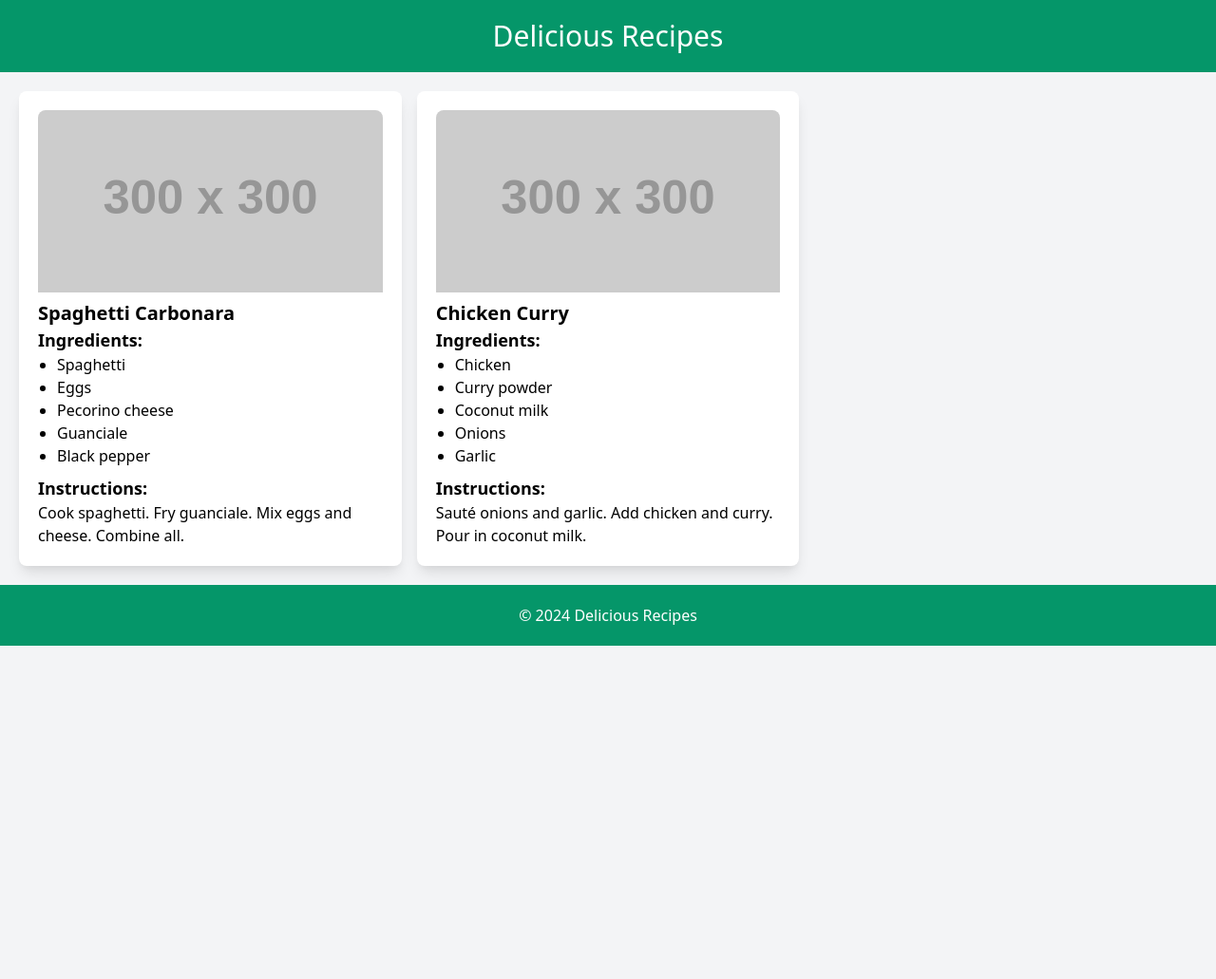
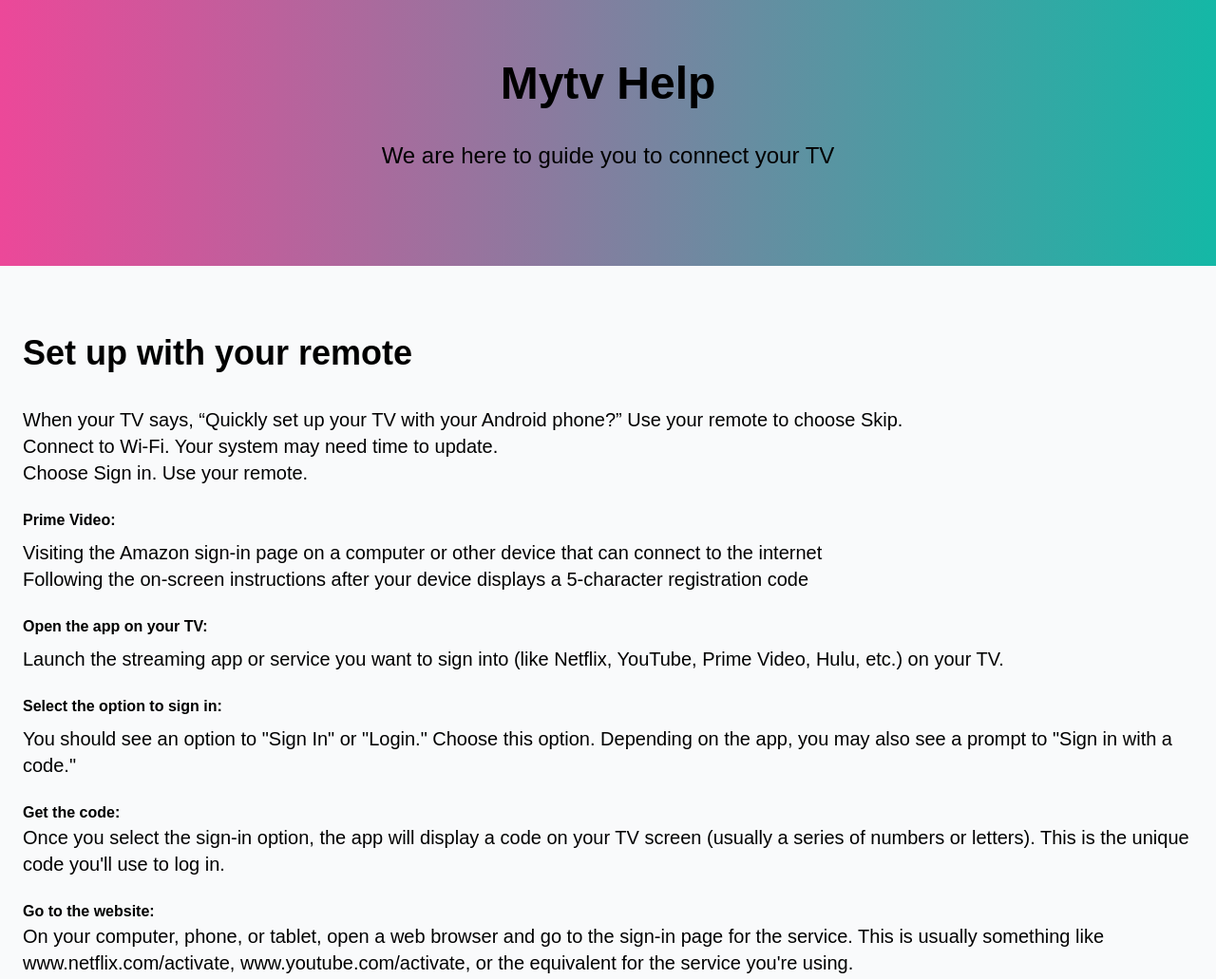
Before and after one commit to gravea232/my-website, a plain HTML site: page index.html in a window 1280 px wide. Shown: the top 1031 px of the page at 95% size. Before the commit the page ends 800 px from the top, so only its background shows below. Drawn offline with nearby package versions, Linux system fonts and the light colour scheme; placeholder pictures from the web are drawn by us.

Commit message:
added index.html

```diff
--- a/index.html
+++ b/index.html
@@ -3,63 +3,108 @@
 <head>
     <meta charset="UTF-8">
     <meta name="viewport" content="width=device-width, initial-scale=1.0">
-    <title>Food Recipe Website</title>
-    <link href="https://cdn.jsdelivr.net/npm/tailwindcss@2.2.19/dist/tailwind.min.css" rel="stylesheet">
+    <title>My TV Help</title>
+    <!-- Tailwind CSS CDN -->
+    <script src="https://cdn.tailwindcss.com"></script>
     <style>
-        /* Optional custom styles */
+        body {
+            font-family: 'Arial', sans-serif;
+        }
+        /* Custom Styles for smooth transitions */
+        .faq-answer {
+            transition: max-height 0.3s ease-out;
+            overflow: hidden;
+        }0
     </style>
 </head>
-<body class="bg-gray-100">
-    <header class="bg-green-600 p-5 text-white text-center">
-        <h1 class="text-3xl">Delicious Recipes</h1>
+<body class="bg-gray-50">
+
+    <!-- Hero Section -->
+    <header class="bg-gradient-to-r from-pink-500 to-teal-500 text-black text-center py-16">
+        <h1 class="text-5xl font-bold mb-3">Mytv Help</h1>
+    </br>
+        <p class="text-2xl">We are here to guide you to connect your TV</p>
+    </br>
+     <h2 class="text-3xl font-bold mb-3"></h2>
+     <p class="text-xl"></p>
     </header>
 
-    <main class="p-5">
-        <section id="recipes" class="grid grid-cols-1 md:grid-cols-2 lg:grid-cols-3 gap-4">
-            <!-- Recipe Cards will be generated here -->
-        </section>
-    </main>
+    <!-- Main Content -->
+    <main class="container mx-auto px-6 py-12">
+    </br>
+    <h3 class="text-4xl font-bold mb-3">Set up with your remote</h3>
+</br>
+    <p class="text-xl">When your TV says, “Quickly set up your TV with your Android phone?” Use your remote to choose Skip.
+    </p>
+    <p class="text-xl">Connect to Wi-Fi. Your system may need time to update.</p>
+    <p class="text-xl">Choose Sign in. Use your remote.</p>
+</br>
+    <h4 class="text-1xl font-bold mb-2">Prime Video:</h4>
+    <p class="text-xl">Visiting the Amazon sign-in page on a computer or other device that can connect to the internet </p>
+<p class="text-xl">Following the on-screen instructions after your device displays a 5-character registration code </p>
+</br>
+<h5 class="text-1xl font-bold mb-2">Open the app on your TV:</h5>
+<p class="text-xl">Launch the streaming app or service you want to sign into (like Netflix, YouTube, Prime Video, Hulu, etc.) on your TV.</p>
+</br>
+<h6 class="text-1xl font-bold mb-2">Select the option to sign in:</h6>
+<p class="text-xl">You should see an option to "Sign In" or "Login." Choose this option. Depending on the app, you may also see a prompt to "Sign in with a code."</p>
+</br>
+<h7 class="text-1xl font-bold mb-2">Get the code:</h7>
+<p class="text-xl">Once you select the sign-in option, the app will display a code on your TV screen (usually a series of numbers or letters). This is the unique code you'll use to log in.</p>
+</br>
+<h8 class="text-1xl font-bold mb-2">Go to the website:</h8>
+<p class="text-xl">On your computer, phone, or tablet, open a web browser and go to the sign-in page for the service. This is usually something like www.netflix.com/activate, www.youtube.com/activate, or the equivalent for the service you're using.</p>
+</br>
+<h8 class="text-1xl font-bold mb-2">Enter the code:</h8>
+<p class="text-xl">On the website, you'll be prompted to enter the code you see on your TV screen. Enter it exactly as shown.</p>
+</br>
+<h9 class="text-1xl font-bold mb-2">Sign in to your account:</h9>
+<p class="text-xl">After entering the code, you may be asked to sign in to your account by providing your username/email and password.</p>
+<p class="text-xl">Once you're signed in, the app on your TV will automatically update, and you'll be logged in.</p>
+</br>
+<h10 class="text-1xl font-bold mb-2">Enjoy your content!</h10>
+<p class="text-xl">After completing these steps, you should be able to start streaming content on your TV.</p>
+<!-- Contact Form Section -->
+        <section class="bg-white shadow-lg rounded-lg p-8 mb-10">
+            <p class="text-xl">"</p>
+        <p class="text-xl"></p>
+        <p class="text-xl"></p>
+        </br>
+        <h11 class="text-4xl font-bold mb-4">Troubleshooting Tips:</h11>
+    </br>
+<p class="text-2xl">*Code Expired: If the code expires before you enter it, simply go back to the TV screen and you’ll see a new code.</p>
+        <p class="text-2xl">*Incorrect Code: If the code doesn’t work, ensure you’ve entered it exactly as shown (case-sensitive and no extra spaces). Make sure you’re on the right activation page for the specific service.</p>
+        <p class="text-2xl">*Multiple TVs: Some services allow you to sign in to more than one device (TV, tablet, etc.). However, there may be limits on the number of devices that can be logged in simultaneously, especially for premium services.</p>
+        <p class="text-2xl">*Account Issues: If you’re having trouble signing in, make sure your account is active and that you’re using the correct login credentials. You might also want to reset your password if</p>
+        <!-- FAQ Section -->
+        <section class="bg-white shadow-lg rounded-lg p-8">
 
-    <footer class="bg-green-600 p-5 text-white text-center">
-        <p>&copy; 2024 Delicious Recipes</p>
+            <div class="space-y-4">
+                <!-- FAQ Item 1 -->
+                <div class="faq-item">
+
+    <!-- Footer Section -->
+    <footer class="bg-pink-600 text-white text-center py-6">
+        <p>&copy; This is Only use For TV</p>
+        <div class="flex justify-center space-x-6 mt-4">
+
+        </div>
     </footer>
 
+    <!-- JavaScript -->
     <script>
-        const recipes = [
-            {
-                title: "Spaghetti Carbonara",
-                ingredients: ["Spaghetti", "Eggs", "Pecorino cheese", "Guanciale", "Black pepper"],
-                instructions: "Cook spaghetti. Fry guanciale. Mix eggs and cheese. Combine all.",
-                image: "https://via.placeholder.com/300"
-            },
-            {
-                title: "Chicken Curry",
-                ingredients: ["Chicken", "Curry powder", "Coconut milk", "Onions", "Garlic"],
-                instructions: "Sauté onions and garlic. Add chicken and curry. Pour in coconut milk.",
-                image: "https://via.placeholder.com/300"
-            },
-            // Add more recipes as needed
-        ];
+        // Toggle FAQ answers
+        function toggleFAQ(id) {
+            const answer = document.getElementById('faq-' + id);
+            if (answer.style.maxHeight) {
+                answer.style.maxHeight = null; // Close the FAQ
+            } else {
+                answer.style.maxHeight = answer.scrollHeight + "px"; // Open the FAQ
+            }
+        }
 
-        const recipeContainer = document.getElementById('recipes');
 
-        recipes.forEach(recipe => {
-            const card = document.createElement('div');
-            card.className = "bg-white rounded-lg shadow-lg p-5";
+    </script>
 
-            card.innerHTML = `
-                <img src="${recipe.image}" alt="${recipe.title}" class="w-full h-48 object-cover rounded-t-lg">
-                <h2 class="text-xl font-bold mt-2">${recipe.title}</h2>
-                <h3 class="text-lg font-semibold">Ingredients:</h3>
-                <ul class="list-disc pl-5">
-                    ${recipe.ingredients.map(ingredient => `<li>${ingredient}</li>`).join('')}
-                </ul>
-                <h3 class="text-lg font-semibold mt-2">Instructions:</h3>
-                <p>${recipe.instructions}</p>
-            `;
-
-            recipeContainer.appendChild(card);
-        });
-    </script>
 </body>
 </html>
```
